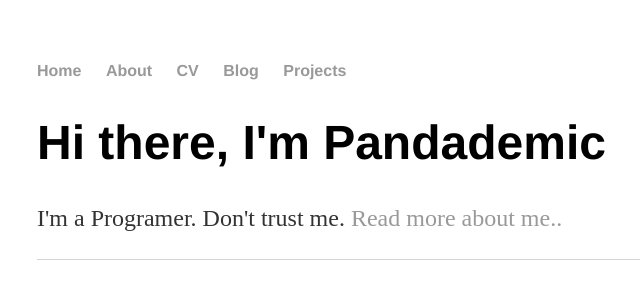
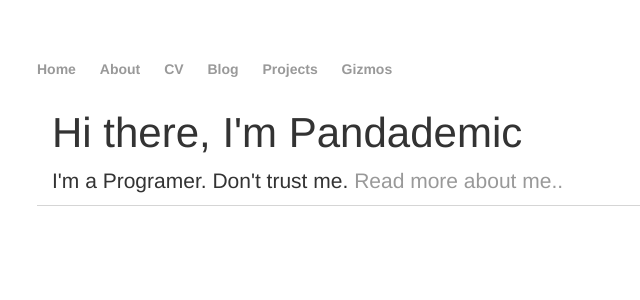
Before and after one commit to Pandademic/Old, a Jekyll site: the page built from index.html, in a window 1280 px wide. Shown: the top 300 px of the page, without its empty margins (155-795 px from the left). Built offline with Jekyll 4.4.1, drawn with Linux system fonts in a browser that asks for light colours.

Commit message:
Update default.html

```diff
--- a/_layouts/default.html
+++ b/_layouts/default.html
@@ -2,6 +2,12 @@
 <html>
   <head>
     <title>{{ page.title }}</title>
+
+   <link rel="stylesheet" href="https://maxcdn.bootstrapcdn.com/bootstrap/3.4.0/css/bootstrap.min.css">
+
+   <script src="https://ajax.googleapis.com/ajax/libs/jquery/3.4.1/jquery.min.js"></script>
+
+   <script src="https://maxcdn.bootstrapcdn.com/bootstrap/3.4.0/js/bootstrap.min.js"></script>
 
     <link rel="stylesheet" type="text/css" href="/css/main.css">
 
@@ -16,6 +22,7 @@
 <li><a href="/cv">CV</a></li>
 <li><a href="/blog">Blog</a></li>
 <li><a href="/projects">Projects</a></li>
+<li><a href="/gizmos">Gizmos</a></li>
 </ul>
     </nav>
 <div class="container">
@@ -27,6 +34,7 @@
   <footer>
    <ul>
    <li><a href="https://github.com/Pandademic"></li>
+     <li><a href="http://dev.to/Pandademic"></li>
    </ul>
   </footer>
   </body>
```
